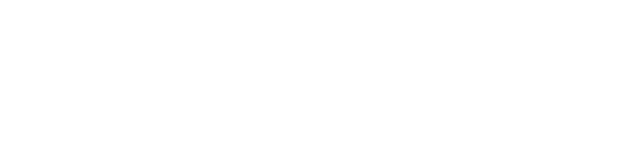
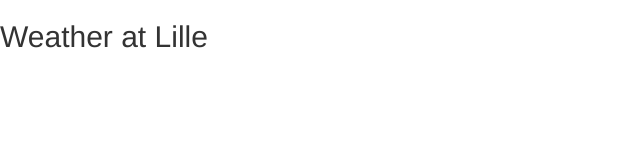
Before and after one commit to LouisBruge/weatherDisplay, a website: page public/index.html in a window 1280 px wide. Shown: the whole page, without its empty margins (0-640 px from the left). Drawn offline with nearby package versions, Linux system fonts and the light colour scheme.

Commit message:
add the weather section that will receive the weather informations

```diff
--- a/public/index.html
+++ b/public/index.html
@@ -16,6 +16,16 @@
         <link rel="stylesheet" href="../node_modules/bootstrap/dist/css/bootstrap.css">
     </head>
     <body>
+        <!-- weather section -->
+        <section id="weather">
+            <div class="container-fluid">
+                <div class="row">
+                    <h2> Weather at Lille </h2>
+                </div>
+            </div>
+        </section>
+        <!-- end of the weather section -->
+
         <!-- link to the Jquery js file, necessary for the bootrstap's JS plugins -->
         <script src="../node_modules/jquery/dist/jquery.js"></script>
         <!-- link to the bootstrap 3.3.7 js file -->
```
